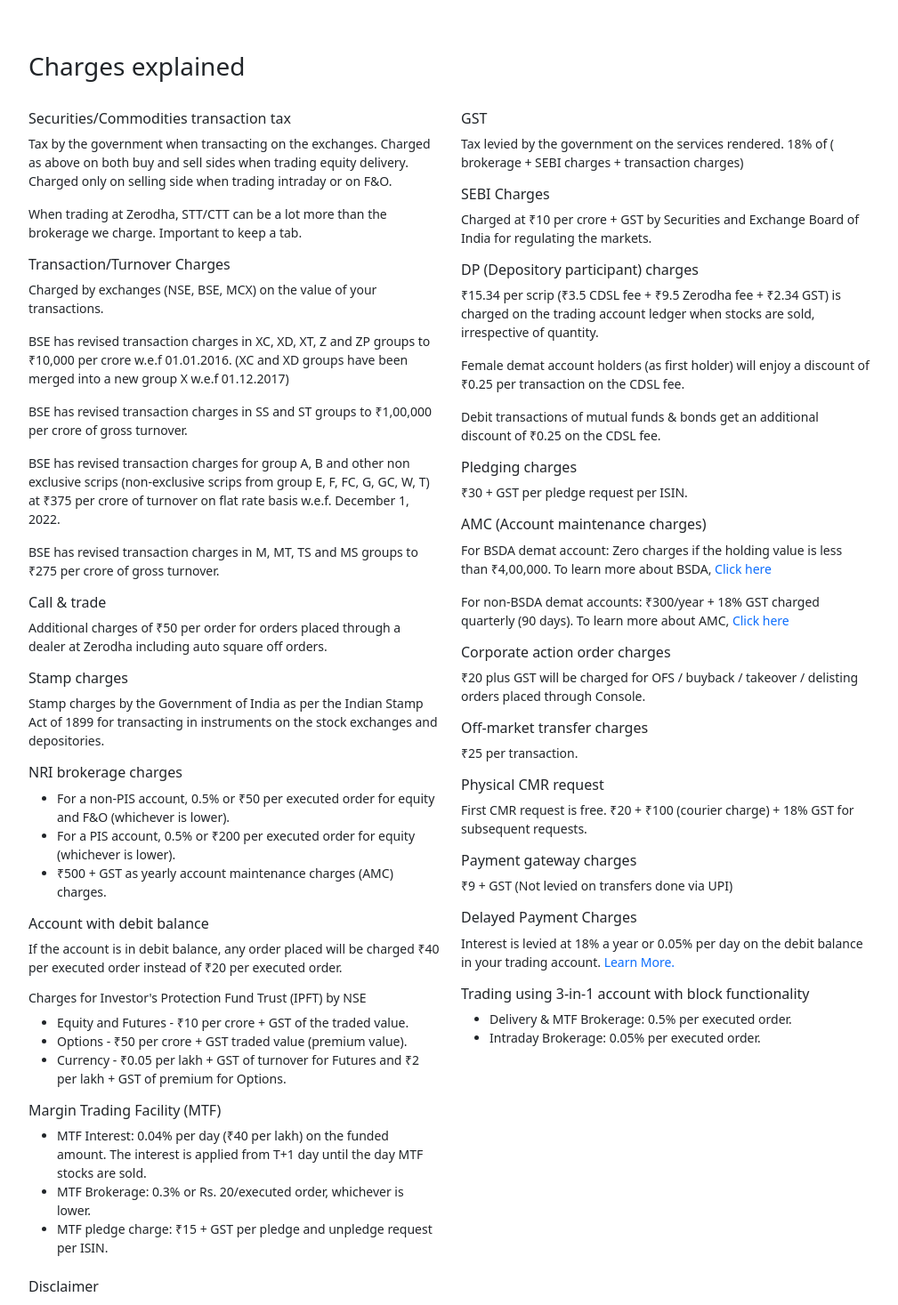
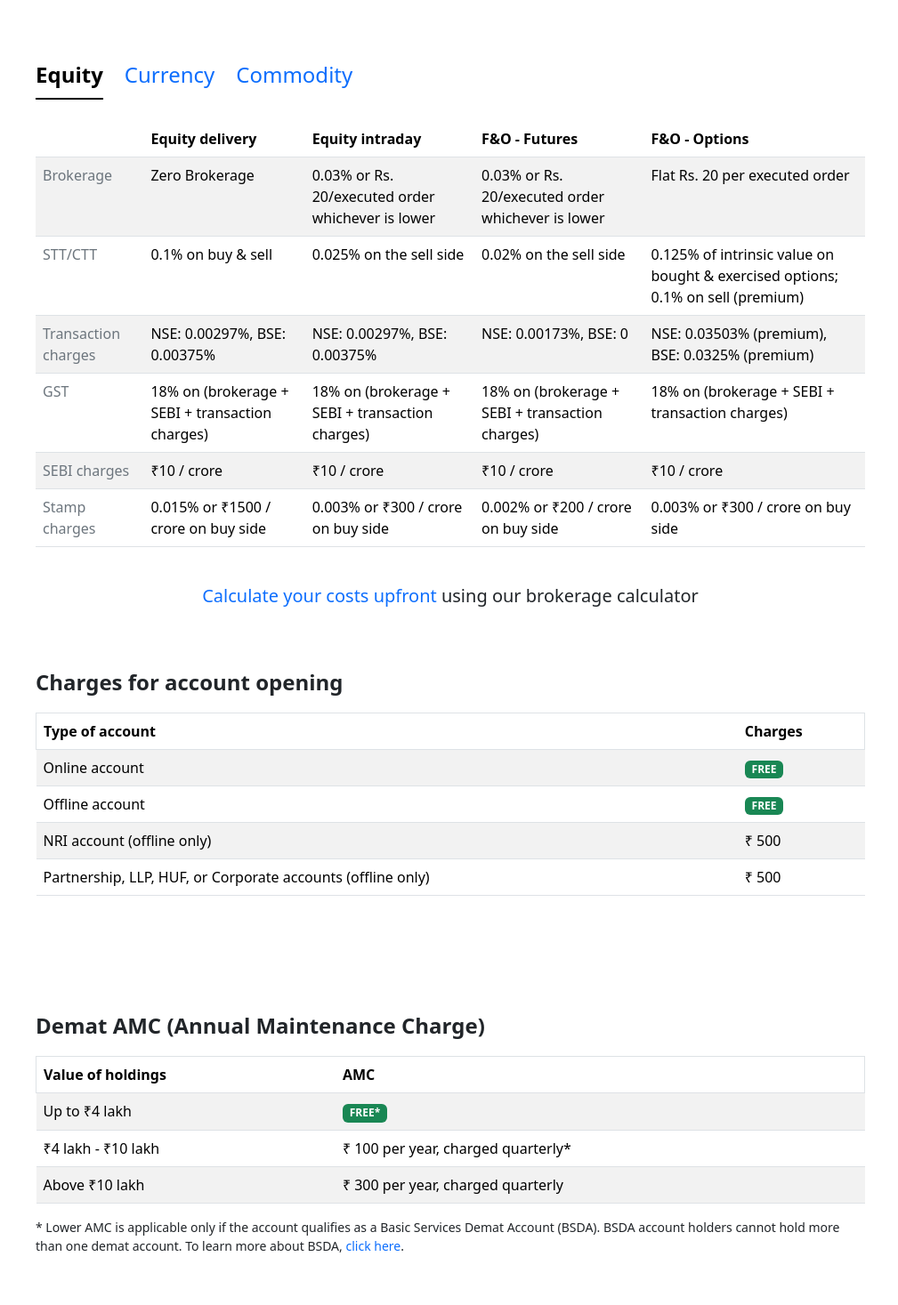
Before and after one commit to techmuskan/Stock_Platform, a React (Vite) app in the folder frontend/: page /pricing in a window 1280 px wide. Shown: the part 760-2227 px from the top of the page at 89% size, without its empty margins (134-1143 px from the left). Built offline with nearby package versions, Linux system fonts and the light colour scheme.

Commit message:
Pricing done

```diff
--- a/frontend/src/landing_page/pricing/ChargesExplained.jsx
+++ b/frontend/src/landing_page/pricing/ChargesExplained.jsx
@@ -2,7 +2,7 @@
 
 const ChargesExplained = () => {
   return (
-    <div className="container p-5">
+    <div className="container pt-4 px-5">
       <div className="row px-5">
         <h1 className='h3 py-4'>Charges explained</h1>
         <div className="col-6">
--- /dev/null
+++ b/frontend/src/landing_page/pricing/ChargesForAccOpening.jsx
@@ -0,0 +1,39 @@
+import React from "react";
+
+const accountCharges = [
+  { type: "Online account", charges: <span className="badge bg-success">FREE</span> },
+  { type: "Offline account", charges: <span className="badge bg-success">FREE</span> },
+  { type: "NRI account (offline only)", charges: "₹ 500" },
+  { type: "Partnership, LLP, HUF, or Corporate accounts (offline only)", charges: "₹ 500" },
+];
+
+const ChargesForAccOpening = () => {
+  return (
+    <div className="container mt-3 p-5 ">
+      <div className="fs-4 fw-semibold mb-3 px-5 mx-2">
+        Charges for account opening
+      </div>
+
+      <div className="row px-5 mx-2">
+        <table className="table table-striped">
+        <thead className="border">
+          <tr>
+            <th>Type of account</th>
+            <th>Charges</th>
+          </tr>
+        </thead>
+        <tbody>
+          {accountCharges.map((account, index) => (
+            <tr key={index}>
+              <td>{account.type}</td>
+              <td>{account.charges}</td>
+            </tr>
+          ))}
+        </tbody>
+      </table>
+      </div>
+    </div>
+  );
+};
+
+export default ChargesForAccOpening;
--- /dev/null
+++ b/frontend/src/landing_page/pricing/ChargesForOptionalValueAddedServices.jsx
@@ -0,0 +1,40 @@
+import React from "react";
+
+const services = [
+  { name: "Tickertape", frequency: "Monthly / Annual", charges: "Free: 0 | Pro: 249/2399" },
+  { name: "Smallcase", frequency: "Per transaction", charges: "Buy & Invest More: 100 | SIP: 10" },
+  { name: "Kite Connect", frequency: "Monthly", charges: "Connect: 500 | Personal: Free" },
+];
+
+const ChargesForOptionalValueAddedServices = () => {
+  return (
+    <div className="container px-5 pt-5">
+      <div className="fs-4 fw-semibold mb-3 mx-2 px-5">
+        Charges for optional value added services
+      </div>
+
+      <div className="row px-5 mx-2">
+        <table className="table table-striped ">
+        <thead className="border">
+          <tr>
+            <th>Service</th>
+            <th>Billing Frequency</th>
+            <th>Charges</th>
+          </tr>
+        </thead>
+        <tbody>
+          {services.map((service, index) => (
+            <tr key={index}>
+              <td>{service.name}</td>
+              <td>{service.frequency}</td>
+              <td>{service.charges}</td>
+            </tr>
+          ))}
+        </tbody>
+      </table>
+      </div>
+    </div>
+  );
+};
+
+export default ChargesForOptionalValueAddedServices;
--- /dev/null
+++ b/frontend/src/landing_page/pricing/DematAMC.jsx
@@ -0,0 +1,42 @@
+import React from "react";
+
+const amcData = [
+  { holdings: "Up to ₹4 lakh", amc: <span className="badge bg-success">FREE*</span> },
+  { holdings: "₹4 lakh - ₹10 lakh", amc: "₹ 100 per year, charged quarterly*" },
+  { holdings: "Above ₹10 lakh", amc: "₹ 300 per year, charged quarterly" },
+];
+
+const DematAMC = () => {
+  return (
+    <div className="container mt-3 p-5">
+      <div className="fs-4 fw-semibold mb-3 px-5 mx-2">
+        Demat AMC (Annual Maintenance Charge)
+      </div>
+
+      <div className="row px-5 mx-2">
+        <table className="table table-striped">
+        <thead className="border">
+          <tr>
+            <th>Value of holdings</th>
+            <th>AMC</th>
+          </tr>
+        </thead>
+        <tbody>
+          {amcData.map((item, index) => (
+            <tr key={index}>
+              <td>{item.holdings}</td>
+              <td>{item.amc}</td>
+            </tr>
+          ))}
+        </tbody>
+      </table>
+      </div>
+
+      <p className="small px-5 mx-2">
+        * Lower AMC is applicable only if the account qualifies as a Basic Services Demat Account (BSDA). BSDA account holders cannot hold more than one demat account. To learn more about BSDA, <span className="text-primary">click here</span>.
+      </p>
+    </div>
+  );
+};
+
+export default DematAMC;
--- /dev/null
+++ b/frontend/src/landing_page/pricing/ECC.jsx
@@ -0,0 +1,198 @@
+import React from "react";
+
+const tabData = [
+  {
+    id: "tab1",
+    label: "Equity",
+    headers: [
+      "",
+      "Equity delivery",
+      "Equity intraday",
+      "F&O - Futures",
+      "F&O - Options",
+    ],
+    rows: [
+      {
+        name: "Brokerage",
+        values: [
+          "Zero Brokerage",
+          "0.03% or Rs. 20/executed order whichever is lower",
+          "0.03% or Rs. 20/executed order whichever is lower",
+          "Flat Rs. 20 per executed order",
+        ],
+      },
+      {
+        name: "STT/CTT",
+        values: [
+          "0.1% on buy & sell",
+          "0.025% on the sell side",
+          "0.02% on the sell side",
+          "0.125% of intrinsic value on bought & exercised options; 0.1% on sell (premium)",
+        ],
+      },
+      {
+        name: "Transaction charges",
+        values: [
+          "NSE: 0.00297%, BSE: 0.00375%",
+          "NSE: 0.00297%, BSE: 0.00375%",
+          "NSE: 0.00173%, BSE: 0",
+          "NSE: 0.03503% (premium), BSE: 0.0325% (premium)",
+        ],
+      },
+      {
+        name: "GST",
+        values: [
+          "18% on (brokerage + SEBI + transaction charges)",
+          "18% on (brokerage + SEBI + transaction charges)",
+          "18% on (brokerage + SEBI + transaction charges)",
+          "18% on (brokerage + SEBI + transaction charges)",
+        ],
+      },
+      {
+        name: "SEBI charges",
+        values: ["₹10 / crore", "₹10 / crore", "₹10 / crore", "₹10 / crore"],
+      },
+      {
+        name: "Stamp charges",
+        values: [
+          "0.015% or ₹1500 / crore on buy side",
+          "0.003% or ₹300 / crore on buy side",
+          "0.002% or ₹200 / crore on buy side",
+          "0.003% or ₹300 / crore on buy side",
+        ],
+      },
+    ],
+  },
+  {
+    id: "tab2",
+    label: "Currency",
+    headers: ["", "Currency futures", "Currency options"],
+    rows: [
+      {
+        name: "Brokerage",
+        values: [
+          "0.03% or ₹20/executed order whichever is lower",
+          "₹20/executed order",
+        ],
+      },
+      { name: "STT/CTT", values: ["No STT", "No STT"] },
+      {
+        name: "Transaction charges",
+        values: ["NSE: 0.00035%, BSE: 0.00045%", "NSE: 0.0311%, BSE: 0.001%"],
+      },
+      {
+        name: "GST",
+        values: [
+          "18% on (brokerage + SEBI + transaction charges)",
+          "18% on (brokerage + SEBI + transaction charges)",
+        ],
+      },
+      { name: "SEBI charges", values: ["₹10 / crore", "₹10 / crore"] },
+      {
+        name: "Stamp charges",
+        values: ["0.0001% or ₹10 / crore", "0.0001% or ₹10 / crore"],
+      },
+    ],
+  },
+  {
+    id: "tab3",
+    label: "Commodity",
+    headers: ["", "Commodity futures", "Commodity options"],
+    rows: [
+      {
+        name: "Brokerage",
+        values: [
+          "0.03% or Rs. 20/executed order whichever is lower",
+          "₹20/executed order",
+        ],
+      },
+      {
+        name: "STT/CTT",
+        values: ["0.01% on sell side (Non-Agri)", "0.05% on sell side"],
+      },
+      {
+        name: "Transaction charges",
+        values: ["MCX: 0.0021%, NSE: 0.0001%", "MCX: 0.0418%, NSE: 0.001%"],
+      },
+      {
+        name: "GST",
+        values: [
+          "18% on (brokerage + SEBI + transaction charges)",
+          "18% on (brokerage + SEBI + transaction charges)",
+        ],
+      },
+      {
+        name: "SEBI charges",
+        values: ["Agri: ₹1 / crore, Non-agri: ₹10 / crore", "₹10 / crore"],
+      },
+      {
+        name: "Stamp charges",
+        values: ["0.002% or ₹200 / crore", "0.003% or ₹300 / crore"],
+      },
+    ],
+  },
+];
+
+const ECC = () => {
+  return (
+    <div className="container mt-4 px-5 ">
+      <div className="row mx-2">
+        {/* Tabs */}
+        <ul className="nav nav-underline fs-4 gap-4 px-5" role="tablist">
+          {tabData.map((tab, idx) => (
+            <li className="nav-item" key={tab.id}>
+              <button
+                className={`nav-link ${idx === 0 ? "active" : ""}`}
+                data-bs-toggle="tab"
+                data-bs-target={`#${tab.id}`}
+                type="button"
+              >
+                {tab.label}
+              </button>
+            </li>
+          ))}
+        </ul>
+      </div>
+
+      {/* Tab Content */}
+      <div className="tab-content pt-4 px-5 mx-2">
+        {tabData.map((tab, idx) => (
+          <div
+            key={tab.id}
+            className={`tab-pane fade ${idx === 0 ? "show active" : ""}`}
+            id={tab.id}
+          >
+            <div className="table-responsive">
+              <table className="table table-hover table-striped">
+                <thead>
+                  <tr>
+                    {tab.headers.map((header, i) => (
+                      <th key={i}>{header}</th>
+                    ))}
+                  </tr>
+                </thead>
+                <tbody>
+                  {tab.rows.map((row, i) => (
+                    <tr key={i} className={i % 2 ? "bg-body-secondary" : ""}>
+                      <td className="text-secondary">{row.name}</td>
+                      {row.values.map((val, j) => (
+                        <td key={j}>{val}</td>
+                      ))}
+                    </tr>
+                  ))}
+                </tbody>
+              </table>
+            </div>
+          </div>
+        ))}
+      </div>
+
+      <p className="fs-5 text-center mt-4">
+        <span className="text-primary">Calculate your costs upfront</span> using
+        our brokerage calculator
+      </p>
+    </div>
+  );
+};
+
+export default ECC;
--- a/frontend/src/landing_page/pricing/Hero.jsx
+++ b/frontend/src/landing_page/pricing/Hero.jsx
@@ -3,7 +3,7 @@
 const Hero = () => {
   return (
     <div className="container p-5">
-      <div className="row p-5 text-center">
+      <div className="row p-5 text-center mb-5">
         <h1 className='h2'>Charges</h1>
         <p className='fs-4' style={{color:"#9B9B9B"}}>List of all charges and taxes</p>
       </div>
--- a/frontend/src/landing_page/pricing/PricingPage.jsx
+++ b/frontend/src/landing_page/pricing/PricingPage.jsx
@@ -1,11 +1,19 @@
 import React from 'react'
 import Hero from './Hero'
+import ECC from './ECC'
 import ChargesExplained from './ChargesExplained'
+import ChargesForAccOpening from './ChargesForAccOpening'
+import DematAMC from './DematAMC'
+import ChargesForOptionalValueAddedServices from './ChargesForOptionalValueAddedServices'
 
 const PricingPage = () => {
   return (
     <>
     <Hero/>
+    <ECC/>
+    <ChargesForAccOpening/>
+    <DematAMC/>
+    <ChargesForOptionalValueAddedServices/>
     <ChargesExplained/>
     </>
   )
```
